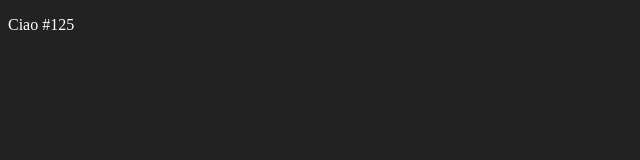
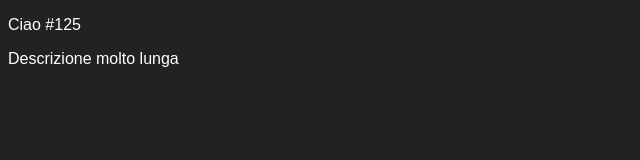
Before and after one commit to lambia/hello125, a plain HTML site: page index.html in a window 1280 px wide. Shown: the whole page, without its empty margins (0-640 px from the left). Drawn offline with Linux system fonts and the light colour scheme.

Commit message:
aggiungo secondo paragrafo

```diff
--- a/index.html
+++ b/index.html
@@ -11,6 +11,7 @@
 <body>
 
     <p>Ciao #125</p>
+    <p>Descrizione molto lunga</p>
 
 </body>
 
--- a/stile.css
+++ b/stile.css
@@ -2,3 +2,7 @@ body {
     background: #222;
     color: white;
 }
+
+p {
+    font-family: sans-serif;
+}
```
